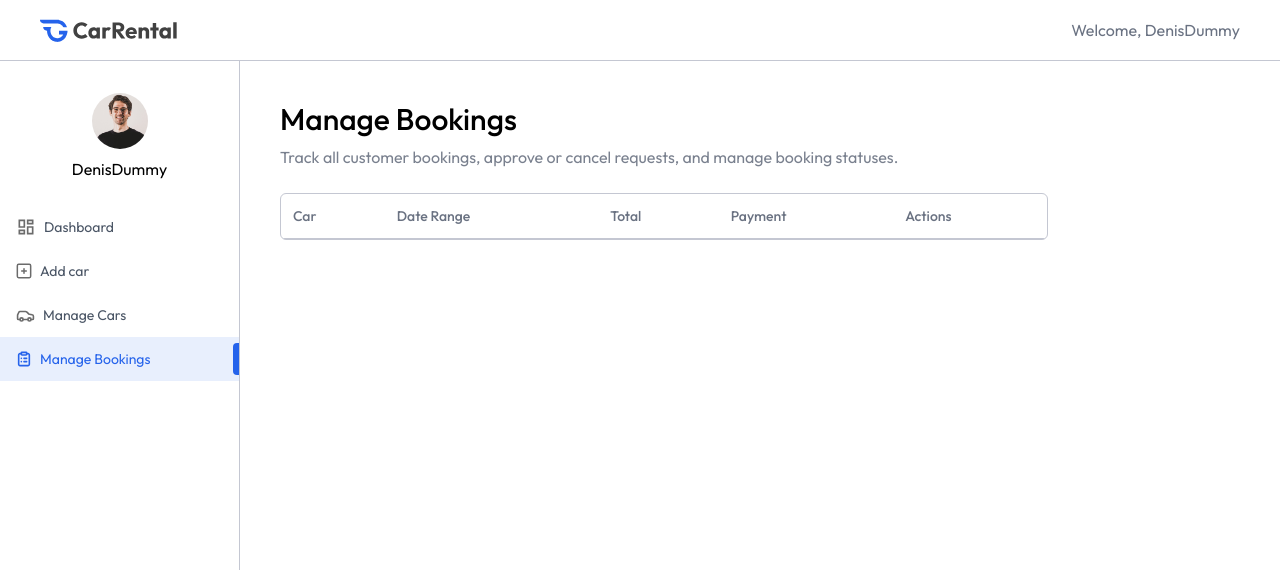
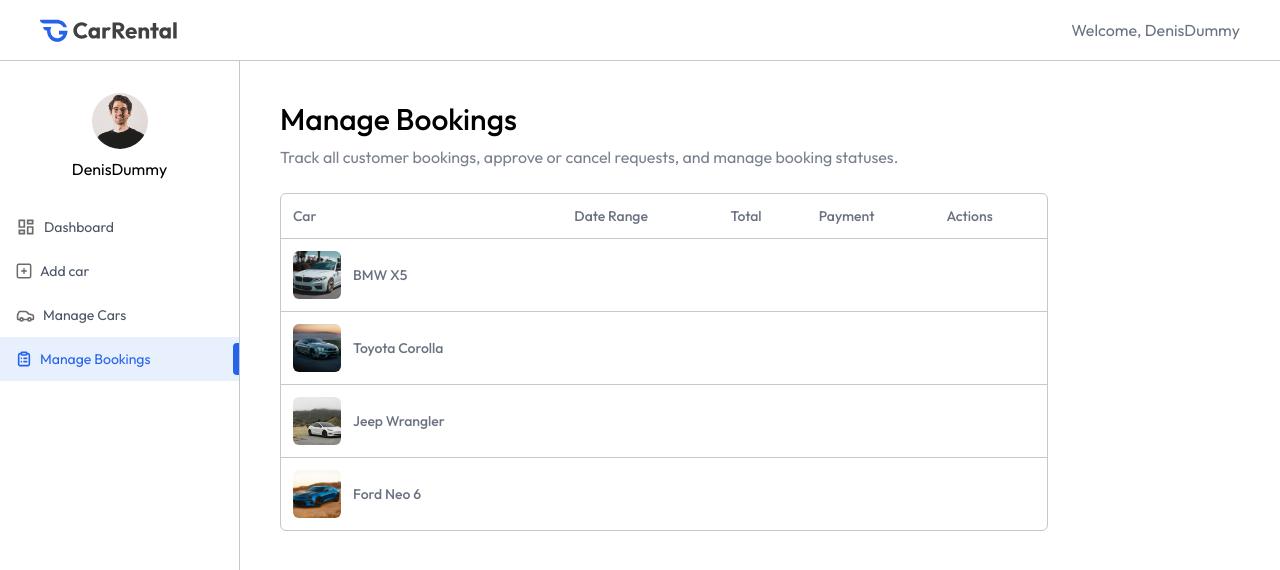
Before and after one commit to denisdiaconu/car-rental-booking, a React (Vite) app in the folder client/: page /owner/manage-bookings in a window 1280 px wide. Shown: the top 570 px of the page. Built offline with nearby package versions, Linux system fonts and the light colour scheme.

Commit message:
Add car info to manage bookings page

```diff
--- a/client/src/pages/owner/ManageBookings.jsx
+++ b/client/src/pages/owner/ManageBookings.jsx
@@ -33,8 +33,11 @@
           </thead>
           <tbody>
             {bookings.map((booking, index) => (
-              <tr key={index} className="border-t border-borderColor">
-
+              <tr key={index} className="border-t border-borderColor text-gray-500">
+                <td className='p-3 flex items-center gap-3'>
+                  <img src={booking.car.image} alt="car" className='h-12 w-12 aspect-square rounded-md object-cover'/>
+                  <p className='font-medium max-md:hidden'>{booking.car.brand} {booking.car.model}</p>
+                </td>
               </tr>
             ))}
           </tbody>
```
